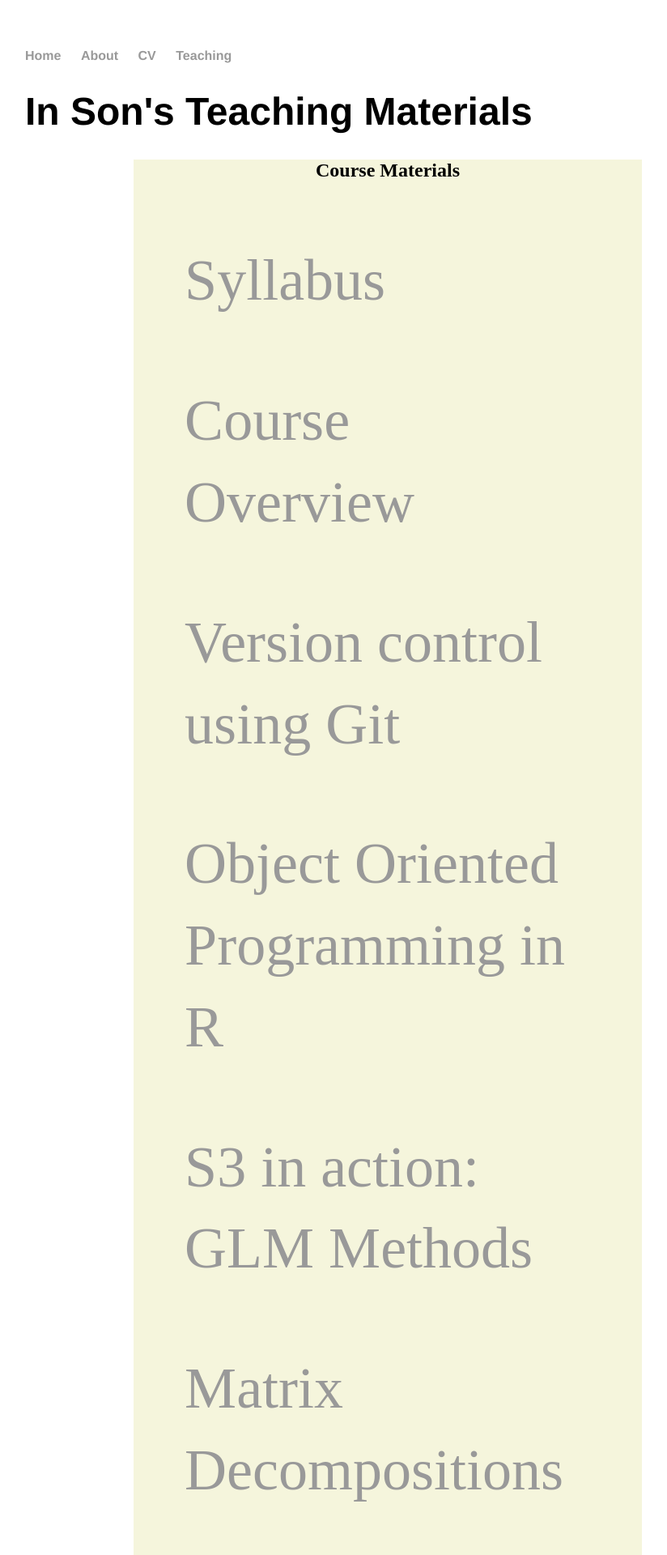
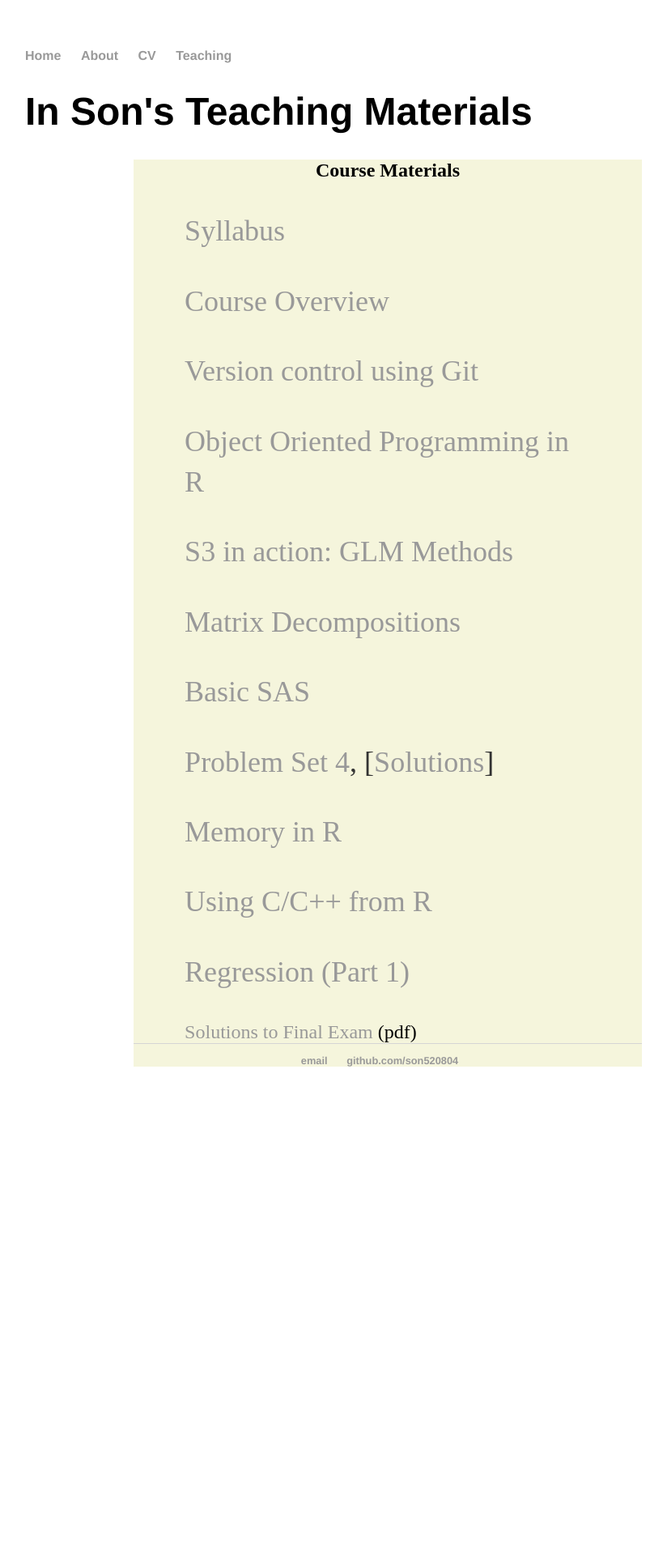
Before and after one commit to son520804/son520804.github.io, a Jekyll site: the page built from Teaching/index.html, in a window 1280 px wide. Shown: the top 1920 px of the page at 81% size, without its empty margins (161-985 px from the left). Built offline with Jekyll 4.4.1, drawn with Linux system fonts in a browser that asks for light colours; after the commit the page ends 1377 px from its top, so only the background shows below that.

Commit message:
Update index.html

```diff
--- a/Teaching/index.html
+++ b/Teaching/index.html
@@ -8,7 +8,7 @@ title: In Son's Teaching Materials
 
 <h2 id="course-materials">Course Materials</h2>
 <div style="text-align: left; margin-left: 10%; margin-right: 10%">
-  <font size = "12">
+  <font size = "5">
 <p><a href="./Syllabus.html">Syllabus</a></p>
 <p><a href="./Course_Overview.html">Course Overview</a></p>
 <p><a href="./Git.html">Version control using Git</a></p>
```
